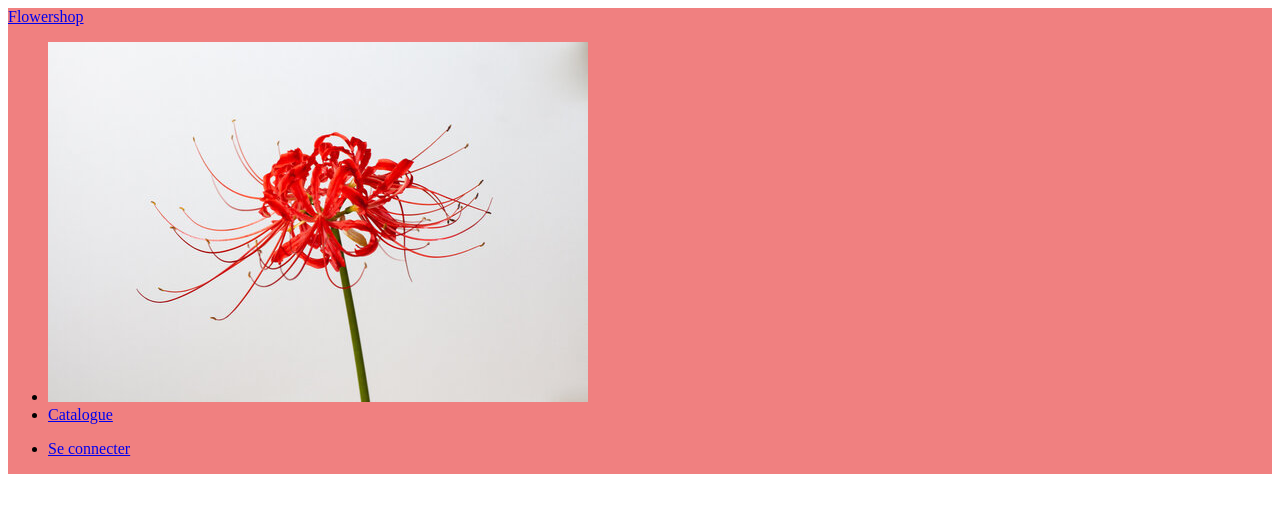
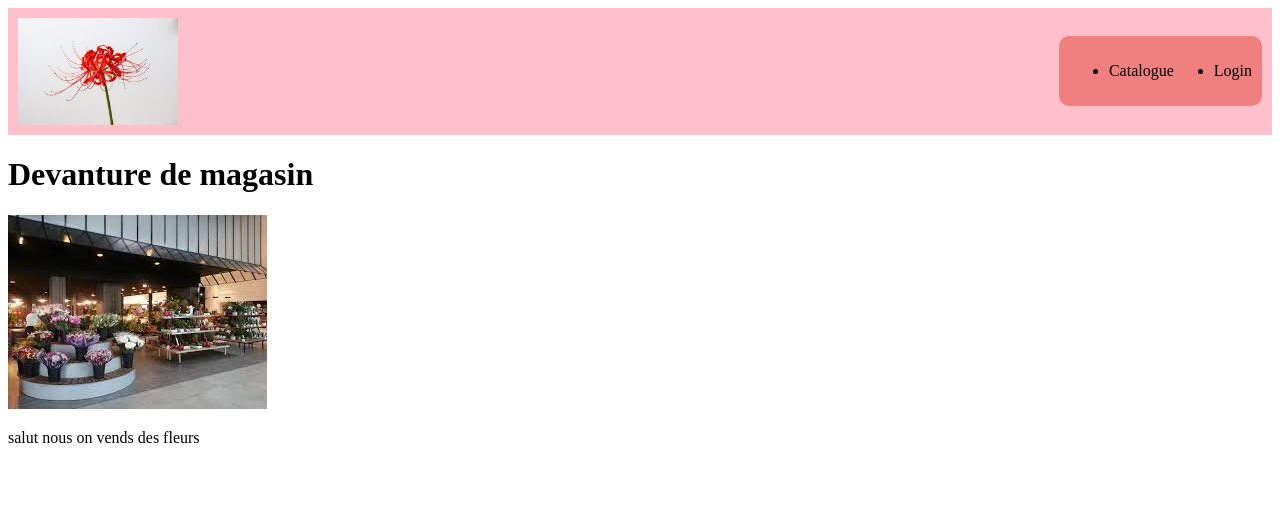
Before and after one commit to Maggle404/FlowerShop, a PHP site: page / in a window 1280 px wide. Shown: the top 513 px of the page. Run offline with PHP 8.4, Linux system fonts and the light colour scheme.

Commit message:
apparently adding an s to styles.css fixed it bruh

```diff
--- a/index.php
+++ b/index.php
@@ -3,12 +3,17 @@
 <head>
     <meta charset="UTF-8">
     <meta name="viewport" content="width=device-width, initial-scale=1.0">
-    <link rel="stylesheet" href="style.css">
+    <link rel="stylesheet" href="styles.css">
     <title>Document</title>
 </head>
 <body>
     <?php
         include "navbar.php";
     ?>
+    <h1>Devanture de magasin</h1>
+    <div class="devanture">
+        <img src="shopfront.jpg">
+    </div>
+    <p>salut nous on vends des fleurs</p>
 </body>
 </html>
--- a/navbar.php
+++ b/navbar.php
@@ -3,23 +3,20 @@
 <head>
     <meta charset="UTF-8">
     <meta name="viewport" content="width=device-width, initial-scale=1.0">
-    <link rel="stylesheet" href="mystyle.css">
+    <link rel="stylesheet" href="styles.css">
     <title>Navbar</title>
 </head>
 <body>
-<nav class="navbar">
-  <div class="container-fluid">
-    <div class="navbar-header">
-      <a class="navbar-brand" href="#">Flowershop</a>
+<div class="navbar">
+    <li><a href="index.php"><img src="flowerlogo.jpg"></a></li>
+    <div class="button-container">
+      <ul class="navleft">
+          <li><a href="products.php">Catalogue</a></li>
+       </ul>
+      <ul class="navright">
+         <li><a href="login.php">Login</a></li>
+      </ul>
     </div>
-    <ul class="nav navbar-nav">
-        <li><a href='index.php'><img src='flowerlogo.jpg'></a></li>
-        <li><a href="products.php">Catalogue    </a></li>
-    </ul>
-    <ul class="nav navbar-nav navbar-right">
-      <li><a href="login.php"><span class="glyphicon glyphicon-user"></span>Se connecter</a></li>
-    </ul>
-  </div>
-</nav>
+</div>
 </body>
 </html>
--- a/style.css
+++ /dev/null
@@ -1,18 +0,0 @@
-
-.body{
-    font-family: Arial, Helvetica, sans-serif;
-    background-color: red;
-}
-.navbar{
-    display:flex;
-    flex-direction: row;
-    text-decoration: none;
-    background-color: lightcoral;
-}
-.navbar.img{
-    max-width: 5%;
-    max-height: 5%;
-}
-.a{
-    text-decoration: none;
-}
--- /dev/null
+++ b/styles.css
@@ -0,0 +1,35 @@
+.navbar{
+    background-color: pink;
+    padding: 10px;
+    display: flex;
+    align-items: center;
+    justify-content: space-between;
+    list-style-type: none;
+    cursor: pointer;
+}
+.navbar a{
+    text-decoration: none;
+    list-style-type: none;
+    color: inherit;
+}
+.navbar a img {
+    width: 10em;
+    height: auto;
+    display: block;
+}
+.navleft{
+    justify-content: flex-start;
+
+}
+.navright{
+    justify-content: flex-end;
+}
+.button-container {
+    display: flex;
+    background-color: lightcoral;
+    padding: 10px;
+    border-radius: 10px;
+    list-style-type: none;
+}
+
+/* code for the fucking catalogue now I guess */
```
Also changed, not shown: products.php (+11 -0 lines), shopfront.jpg (added).
